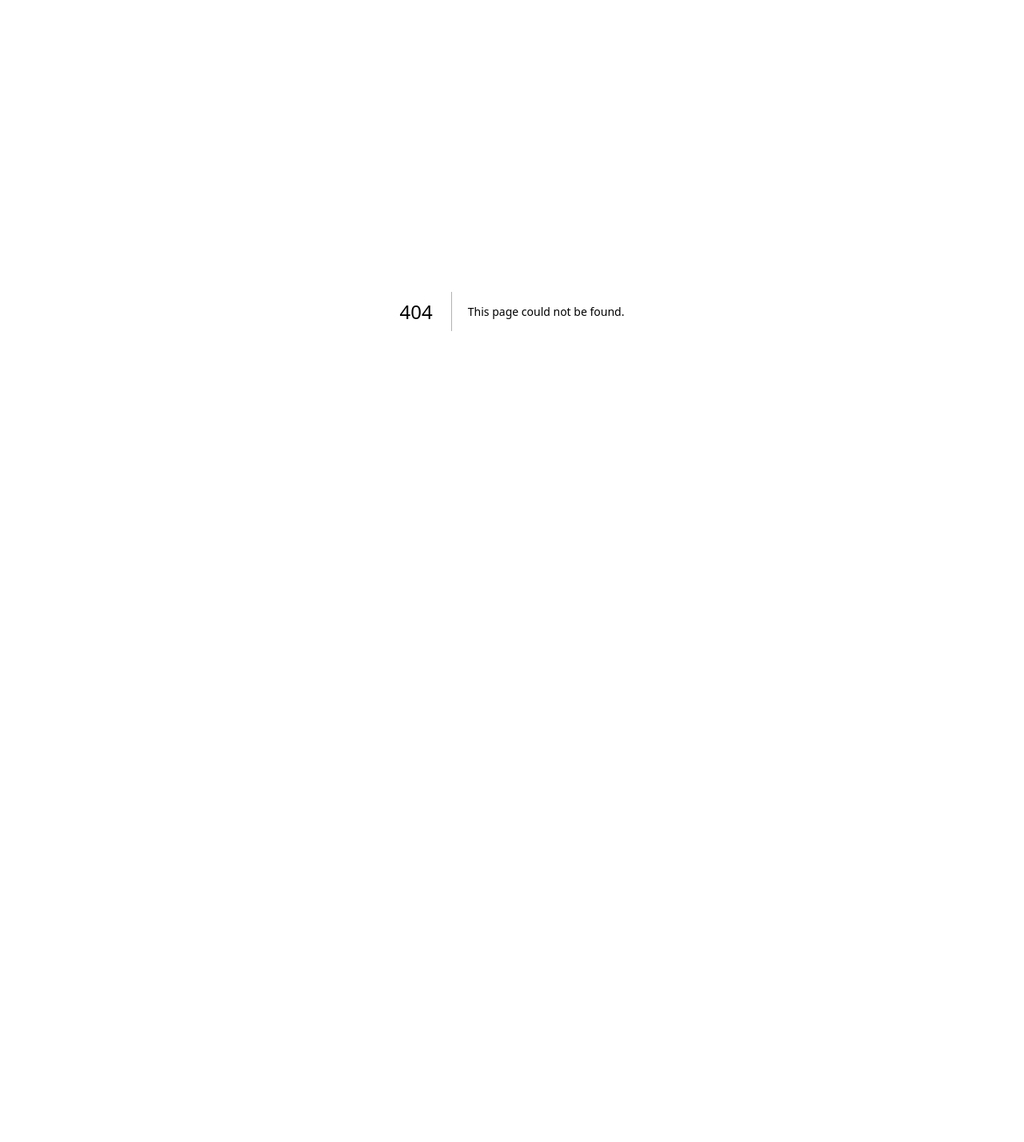
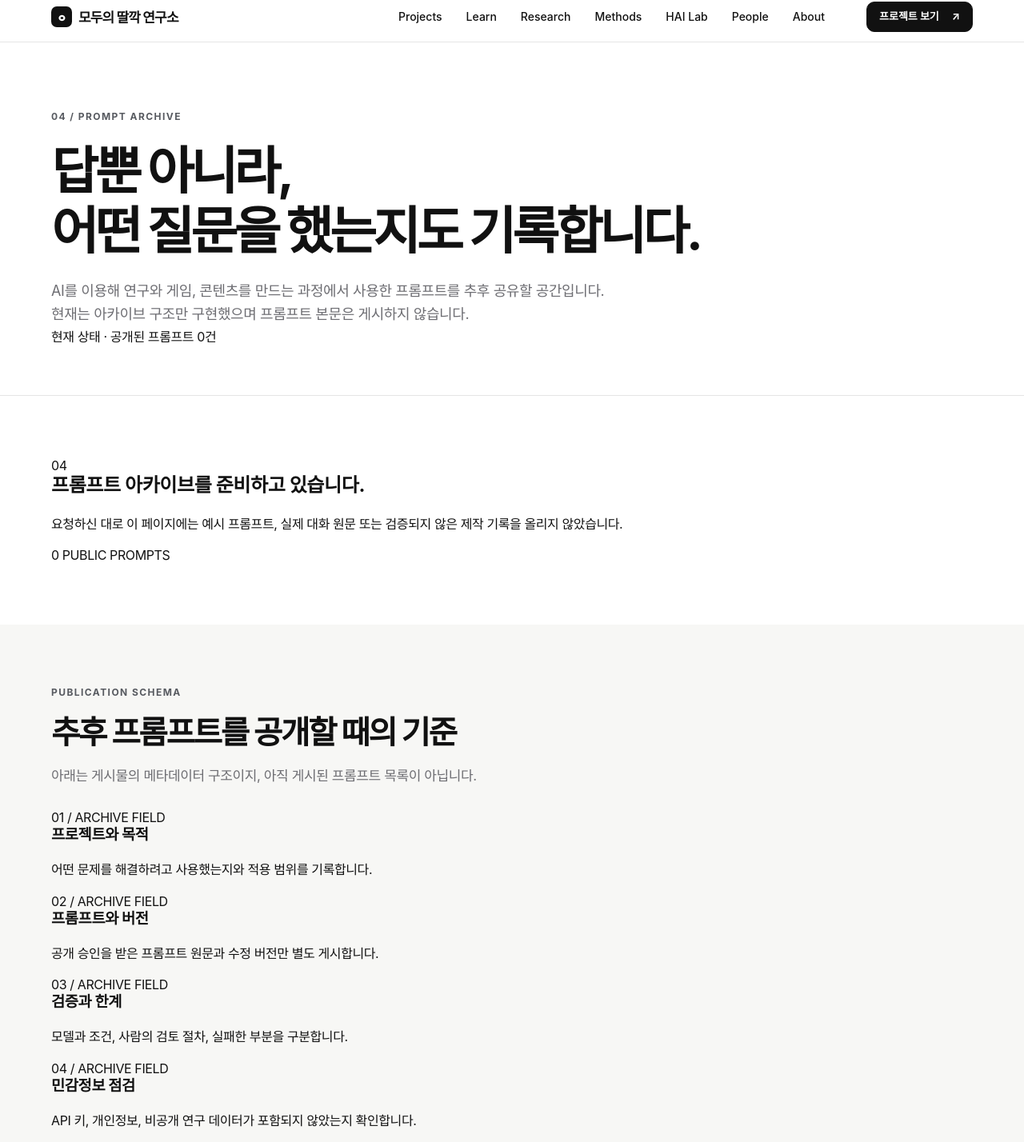
Before and after one commit to Jxny0ung/ddalkak-lab-hai, a Next.js app: page /prompts in a window 1280 px wide. Before the commit this address had no page. Shown: the part 11-1439 px from the top of the page at 80% size. Before the commit the page ends 800 px from the top, so only its background shows below. Built offline with nearby package versions, Linux system fonts and the light colour scheme.

Commit message:
feat(prompts): implement metadata-only prompt archive with zero public prompt content

```diff
--- /dev/null
+++ b/src/app/prompts/page.tsx
@@ -0,0 +1,59 @@
+import type { Metadata } from "next";
+import Link from "next/link";
+import { SiteHeader } from "@/components/site-header";
+import { SiteFooter } from "@/components/site-footer";
+
+export const metadata: Metadata = {
+  title: "Prompt Archive | 준비 중",
+  description: "AI 연구·게임·독서 활동에서 사용한 프롬프트를 향후 검증과 함께 공유하기 위한 아카이브. 프롬프트 원문은 현재 공개하지 않습니다.",
+  alternates: { canonical: "/prompts" },
+};
+
+const fields = [
+  { id: "01", title: "프로젝트와 목적", description: "어떤 문제를 해결하려고 사용했는지와 적용 범위를 기록합니다." },
+  { id: "02", title: "프롬프트와 버전", description: "공개 승인을 받은 프롬프트 원문과 수정 버전만 별도 게시합니다." },
+  { id: "03", title: "검증과 한계", description: "모델과 조건, 사람의 검토 절차, 실패한 부분을 구분합니다." },
+  { id: "04", title: "민감정보 점검", description: "API 키, 개인정보, 비공개 연구 데이터가 포함되지 않았는지 확인합니다." },
+] as const;
+
+export default function PromptsPage() {
+  return (
+    <>
+      <SiteHeader />
+      <main className="sl-main sl-interior" id="main-content">
+        <section className="sl-page-top pg-heading pg-heading--compact">
+          <div className="sl-container">
+            <span className="sl-kicker">04 / PROMPT ARCHIVE</span>
+            <h1>답뿐 아니라,<br />어떤 질문을 했는지도 기록합니다.</h1>
+            <p>AI를 이용해 연구와 게임, 콘텐츠를 만드는 과정에서 사용한 프롬프트를 추후 공유할 공간입니다. 현재는 아카이브 구조만 구현했으며 프롬프트 본문은 게시하지 않습니다.</p>
+            <span className="pg-inline-status">현재 상태 · 공개된 프롬프트 0건</span>
+          </div>
+        </section>
+        <section className="sl-section">
+          <div className="sl-container">
+            <div className="pg-empty" role="status">
+              <div className="pg-empty__icon" aria-hidden="true">04</div>
+              <div><h2>프롬프트 아카이브를 준비하고 있습니다.</h2><p>요청하신 대로 이 페이지에는 예시 프롬프트, 실제 대화 원문 또는 검증되지 않은 제작 기록을 올리지 않았습니다.</p></div>
+              <span>0 PUBLIC PROMPTS</span>
+            </div>
+          </div>
+        </section>
+        <section className="sl-section sl-section-soft">
+          <div className="sl-container">
+            <div className="sl-section-head">
+              <div><span className="sl-kicker">PUBLICATION SCHEMA</span><h2>추후 프롬프트를 공개할 때의 기준</h2><p>아래는 게시물의 메타데이터 구조이지, 아직 게시된 프롬프트 목록이 아닙니다.</p></div>
+            </div>
+            <div className="pg-record-grid">
+              {fields.map((item) => (
+                <article className="pg-record" key={item.id}><span>{item.id} / ARCHIVE FIELD</span><h3>{item.title}</h3><p>{item.description}</p></article>
+              ))}
+            </div>
+            <div className="sl-actions pg-actions-bottom"><Link className="sl-btn sl-btn-dark" href="/work">연구소의 네 가지 활동 ↗</Link><Link className="sl-btn sl-btn-outline" href="/projects/prompt-builder">프롬프트 구성 실습</Link></div>
+            <p className="pg-footnote">프롬프트 구성 실습은 별도의 로컬 교육용 도구입니다. 이 아카이브에 실제 기록이 공개됐다는 뜻은 아닙니다.</p>
+          </div>
+        </section>
+      </main>
+      <SiteFooter />
+    </>
+  );
+}
```
